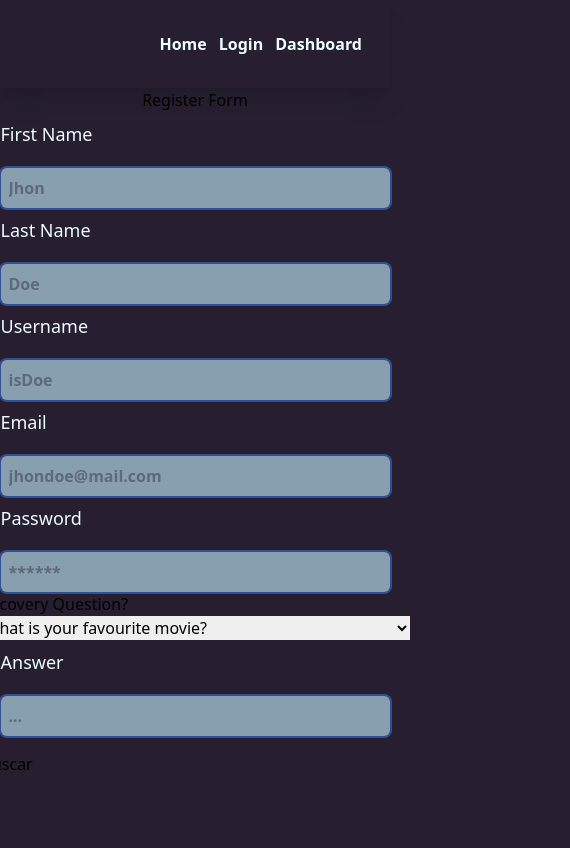
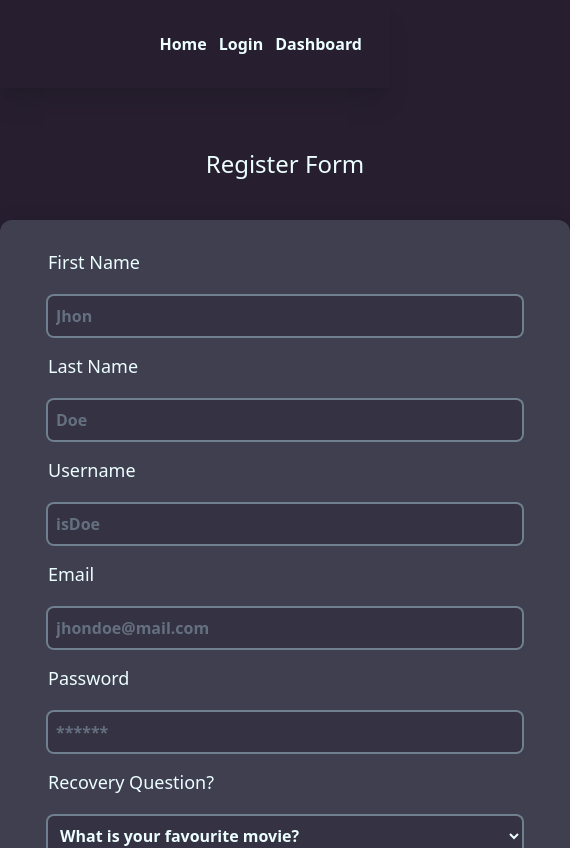
Before and after one commit to valenne/strongbox-app, a React (Vite) app in the folder client/: page /register in a window 390 px wide. Shown: the top 848 px of the page, 570 px wide, since content can reach past the window. Built offline with nearby package versions, Linux system fonts and the light colour scheme.

Commit message:
working wt tw, and fixed some code

```diff
--- a/client/src/App.css
+++ b/client/src/App.css
@@ -17,12 +17,12 @@ body {
 
 /* helpers */
 
-.flex-center {
+/* .flex-center {
 	display: flex;
 	flex-direction: column;
 	justify-content: center;
 	align-items: center;
-}
+} */
 /* navbar component */
 
 /* .navbar__container {
--- a/client/src/App.jsx
+++ b/client/src/App.jsx
@@ -12,7 +12,7 @@ import Register from './components/Register.jsx'
 
 function App () {
   return (
-    <div className='App'>
+    <main>
       <Header />
       <Routes>
         <Route path='/' element={<Home />} />
@@ -20,7 +20,7 @@ function App () {
         <Route path='/login' element={<Login />} />
         <Route path='/dashboard' element={<Dashboard />} />
       </Routes>
-    </div>
+    </main>
   )
 }
 
--- a/client/src/components/Home.jsx
+++ b/client/src/components/Home.jsx
@@ -2,9 +2,34 @@ import React from 'react'
 
 function Home () {
   return (
-    <div>
-      <p className=''>Home page</p>
-    </div>
+    <section
+      id='hero'
+      className='w-full md:w-[900px]  min-h-screen -z-10 gap-3 grid items-center mx-auto'
+    >
+      <div className='flex flex-col justify-center align-middle'>
+        <div>
+          <h1 className='text-md text-[#889FAF] font-bold tracking-widest'>
+            Strongbox
+          </h1>
+        </div>
+        <div>
+          <h2 className='text-cyan-50 text-5xl'>
+            Don't have a place to store your information?
+          </h2>
+        </div>
+        <div>
+          <h3 className='text-[#585F6F] text-5xl'>
+            Keep your information safe and simple
+          </h3>
+        </div>
+        <div>
+          <p className='text-[#585F6F] text-lg'>
+            A simple way to safely store your information, accessible,
+            protected, and private, wherever you need it
+          </p>
+        </div>
+      </div>
+    </section>
   )
 }
 
--- a/client/src/components/Login.jsx
+++ b/client/src/components/Login.jsx
@@ -39,11 +39,15 @@ function Login () {
   }, [userRef.current])
 
   return (
-    <div className='flex flex-col justify-center align-middle mt-20'>
+    <div className='flex flex-col justify-center align-middle'>
       <Toaster position='top-right' reverseOrder={false} />
+
+      <h2 className='text-cyan-50 text-2xl p-5 text-center mt-10 mb-5'>
+        Login
+      </h2>
       <form
         onSubmit={handleLogin}
-        className='min-w-4xl p-5 m-auto rounded-xl bg-[#3F3F50] drop-shadow-[0_10px_10px_rgba(0,0,0,0.5)]'
+        className='min-w-4xl p-5 m-auto rounded-xl bg-[#3F3F50]  drop-shadow-[0_10px_10px_rgba(0,0,0,0.5)]'
       >
         <div className='flex flex-col gap-3 min-w-full'>
           <Input string='Username' value='username' placeholder='isDoe' />
--- a/client/src/components/Register.jsx
+++ b/client/src/components/Register.jsx
@@ -33,11 +33,19 @@ function Register () {
   return (
     <>
       {objectHasData(saveData.current) ? (
-        <div className='flex-center'>{loadingAnimation()}</div>
+        <div className='flex flex-col justify-center align-middle'>
+          {loadingAnimation()}
+        </div>
       ) : (
-        <div className='flex-center'>
-          <h2>Register Form</h2>
-          <form onSubmit={handleSubmit} className='register__form'>
+        <div className='flex flex-col justify-center align-middle w-fit m-auto'>
+          <h2 className='text-cyan-50 text-2xl p-5 text-center mt-10 mb-5'>
+            Register Form
+          </h2>
+          <form
+            className='w-min-fit p-5 rounded-xl bg-[#3F3F50] drop-shadow-[0_10px_10px_rgba(0,0,0,0.5)]'
+            onSubmit={handleSubmit}
+          >
+            <div className='flex flex-col gap-2 px-2 w-full'>
               <Input string='First Name' value='firstName' placeholder='Jhon' />
               <Input string='Last Name' value='lastName' placeholder='Doe' />
               <Input string='Username' value='username' placeholder='isDoe' />
@@ -66,17 +74,21 @@ function Register () {
                 placeholder='...'
                 type='text'
               />
+              <div className='m-auto w-full px-5 grid place-items-center mt-5'>
                 <button
+                  className='w-full py-3 px-5 bg-[#271F30] hover:bg-black duration-300 text-cyan-50 rounded-lg drop-shadow-lg border-1 border-solid border-transparent'
                   style={{
-                border: '1px solid transparent',
+                    // border: '1px solid transparent',
                     borderColor: error ? 'red' : 'transparent'
                   }}
                   type='submit'
                 >
-              {loading ? 'Loading...' : 'Buscar'}
+                  {loading ? 'Loading...' : 'Sign in'}
                 </button>
+              </div>
 
               <p>{error ?? error}</p>
+            </div>
           </form>
         </div>
       )}
--- a/client/src/components/header/Header.jsx
+++ b/client/src/components/header/Header.jsx
@@ -5,9 +5,11 @@ import { HelperContext } from '../../context/HelperContext.jsx'
 function Header () {
   const { inDashboard, setInDashboard } = useContext(HelperContext)
   return (
-    <header>
-      <Navbar onDashboard={inDashboard} setInDashboard={setInDashboard} />
-    </header>
+    <section id='header'>
+      <header className='z-10'>
+        <Navbar onDashboard={inDashboard} setInDashboard={setInDashboard} />
+      </header>
+    </section>
   )
 }
 
--- a/client/src/components/header/nav/Navbar.jsx
+++ b/client/src/components/header/nav/Navbar.jsx
@@ -1,8 +1,8 @@
 /* eslint-disable multiline-ternary */
 import React from 'react'
-import { navbarPath } from '../../../data/navbarPath.js'
+
 import { Link, useLocation, useNavigate } from 'react-router-dom'
-import { storageLogic } from '../../../data/localStorageData.js'
+import { storageLogic, navbarPath } from '../../../data/dataExports.js'
 
 function NavbarGeneral () {
   const { pathname } = useLocation()
--- a/client/src/components/header/register/Input.jsx
+++ b/client/src/components/header/register/Input.jsx
@@ -9,9 +9,19 @@ function Input ({ string, value, placeholder, type = 'text', isTypeSelect }) {
   return (
     <>
       {isTypeSelect ? (
-        <div>
-          <label htmlFor={value}>{string}</label>
-          <select name={value} id={value} required>
+        <div className='flex flex-col gap-3 m-auto px-5'>
+          <label
+            className='text-cyan-50 text-lg pt-2 pr-2 pb-2'
+            htmlFor={value}
+          >
+            {string}
+          </label>
+          <select
+            className='text-cyan-50 font-semibold placeholder:text-[#b9dfee5b] p-2 caret-[#271F30] outline-none ring-2 ring-[#707F8F] focus:ring-cyan-400 rounded-md bg-[#271f306b]'
+            name={value}
+            id={value}
+            required
+          >
             <option value='' disabled>
               Choose a Question?
             </option>
@@ -23,7 +33,7 @@ function Input ({ string, value, placeholder, type = 'text', isTypeSelect }) {
           </select>
         </div>
       ) : (
-        <div className='flex flex-col gap-3 m-auto px-5'>
+        <div className='flex flex-col gap-3 px-5'>
           <label
             className='text-cyan-50 text-lg pt-2 pr-2 pb-2'
             htmlFor={value}
@@ -31,7 +41,7 @@ function Input ({ string, value, placeholder, type = 'text', isTypeSelect }) {
             {string}
           </label>
           <input
-            className='text-slate-900 font-semibold placeholder:text-[#271f306b] p-2 caret-[#271F30] outline-none ring-2 focus:ring-cyan-400 rounded-md bg-[#889FAF]'
+            className='text-cyan-50 font-semibold placeholder:text-[#b9dfee5b] p-2 caret-[#271F30] outline-none ring-2 ring-[#707F8F] focus:ring-cyan-400 rounded-md bg-[#271f306b]'
             type={type}
             name={value}
             id={value}
@@ -45,3 +55,4 @@ function Input ({ string, value, placeholder, type = 'text', isTypeSelect }) {
 }
 
 export default Input
+// working on styles all the element with tailwind, then i can pass to dashboard logic
--- /dev/null
+++ b/client/src/data/dataExports.js
@@ -0,0 +1,3 @@
+export { storageLogic } from './localStorageData.js'
+export { questions } from './recoveryQuestion.js'
+export { navbarPath } from './navbarPath.js'
--- a/client/src/hooks/useQuestionList.js
+++ b/client/src/hooks/useQuestionList.js
@@ -1,5 +1,5 @@
 import { useState, useEffect } from 'react'
-import { questions } from '../data/recoveryQuestion.js'
+import { questions } from '../data/dataExports.js'
 
 // hook questionLists
 export const useQuestionList = () => {
--- a/client/src/services/getUserPermission.js
+++ b/client/src/services/getUserPermission.js
@@ -1,5 +1,5 @@
 import axios from 'axios'
-import { storageLogic } from '../data/localStorageData.js'
+import { storageLogic } from '../data/dataExports.js'
 
 export async function getUserPermission (navigate) {
   // find if exist localstorage saved
```
Lines whose indentation alone changed are shown as unchanged.
